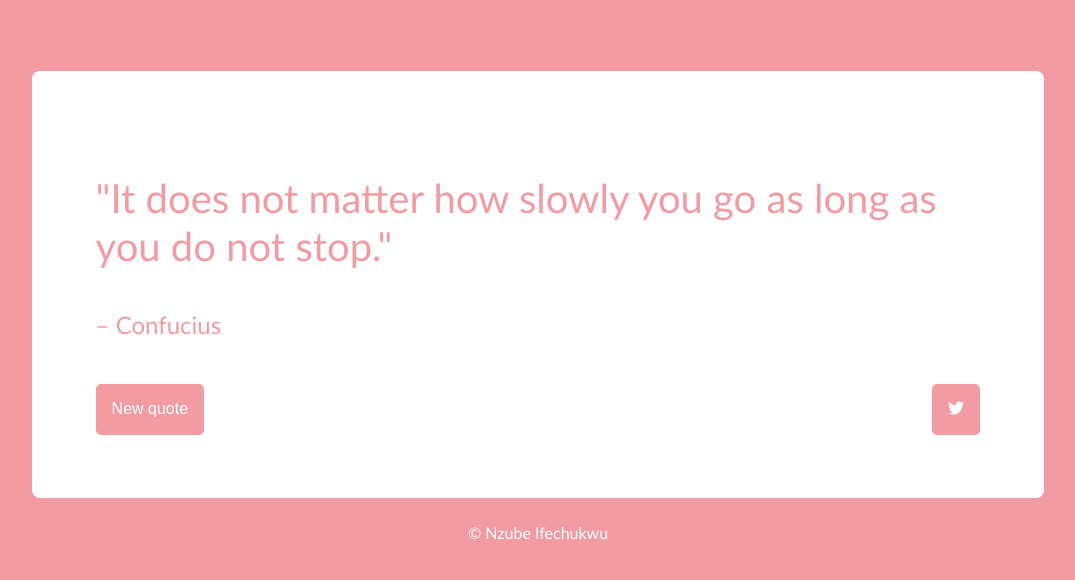
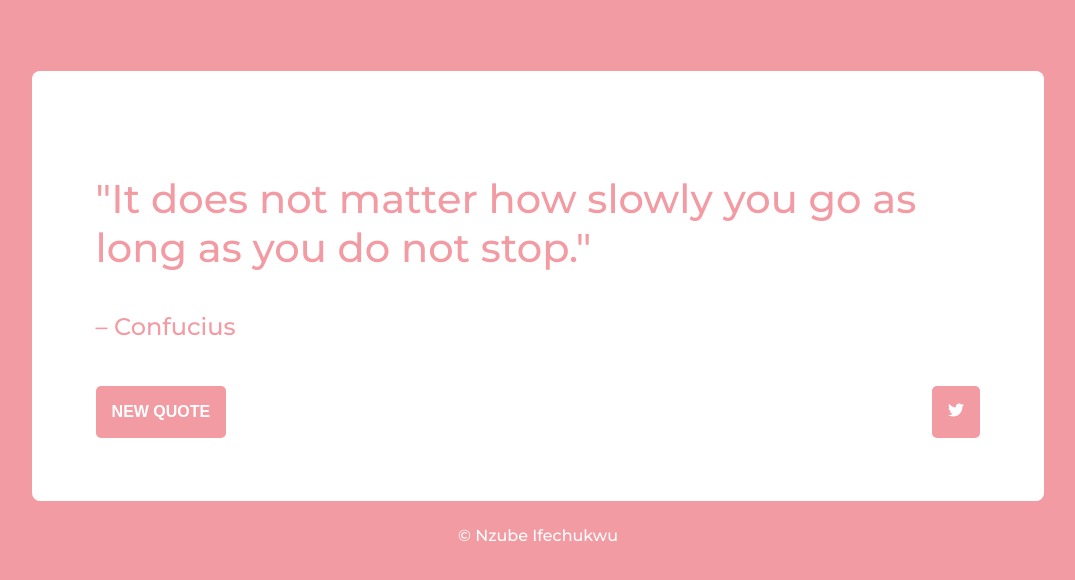
Before and after one commit to nzubeifechukwu/quote-generator, a React (Vite) app: page / in a window 1280 px wide. Shown: the top 580 px of the page, without its empty margins (102-1177 px from the left). Built offline with nearby package versions, Linux system fonts and the light colour scheme.

Commit message:
Make responsive

```diff
--- a/index.html
+++ b/index.html
@@ -3,6 +3,8 @@
   <head>
     <meta charset="UTF-8" />
     <link rel="icon" type="image/svg+xml" href="/vite.svg" />
+    <link rel="preconnect" href="https://fonts.gstatic.com">
+    <link href="https://fonts.googleapis.com/css2?family=Montserrat:wght@500&display=swap" rel="stylesheet">
     <meta name="viewport" content="width=device-width, initial-scale=1.0" />
     <title>Quote Generator</title>
   </head>
--- a/src/App.jsx
+++ b/src/App.jsx
@@ -50,7 +50,7 @@
             style={{ backgroundColor: color }}
             className="new-quote"
           >
-            New quote
+            new quote
           </button>
           <a
             className="tweet-quote"
--- a/src/index.css
+++ b/src/index.css
@@ -9,7 +9,7 @@
 }
 
 body {
-  font-family: "Gill Sans", "Gill Sans MT", Calibri, "Trebuchet MS", sans-serif;
+  font-family: "Montserrat", sans-serif;
   transition: background-color 0.5s ease;
 }
 
@@ -30,11 +30,11 @@
 }
 
 .text {
-  font-size: 2.5rem;
+  font-size: 1.5rem;
 }
 
 .author {
-  font-size: 1.5rem;
+  font-size: 1.2rem;
 }
 
 .btn-share {
@@ -44,12 +44,14 @@
 }
 
 .new-quote {
-  font-size: 1rem;
+  font-size: 0.8rem;
   padding: 1rem;
   color: white;
   border: none;
   cursor: pointer;
   border-radius: 5px;
+  text-transform: uppercase;
+  font-weight: bold;
 }
 
 .new-quote:hover {
@@ -68,9 +70,25 @@
 footer {
   color: white;
   margin-bottom: 2%;
+  font-size: 0.8rem;
 }
 
 footer a {
   text-decoration: none;
   color: inherit;
 }
+
+@media (min-width: 650px) {
+  .text {
+    font-size: 2.5rem;
+  }
+
+  .author {
+    font-size: 1.5rem;
+  }
+
+  .new-quote,
+  footer {
+    font-size: 1rem;
+  }
+}
```
